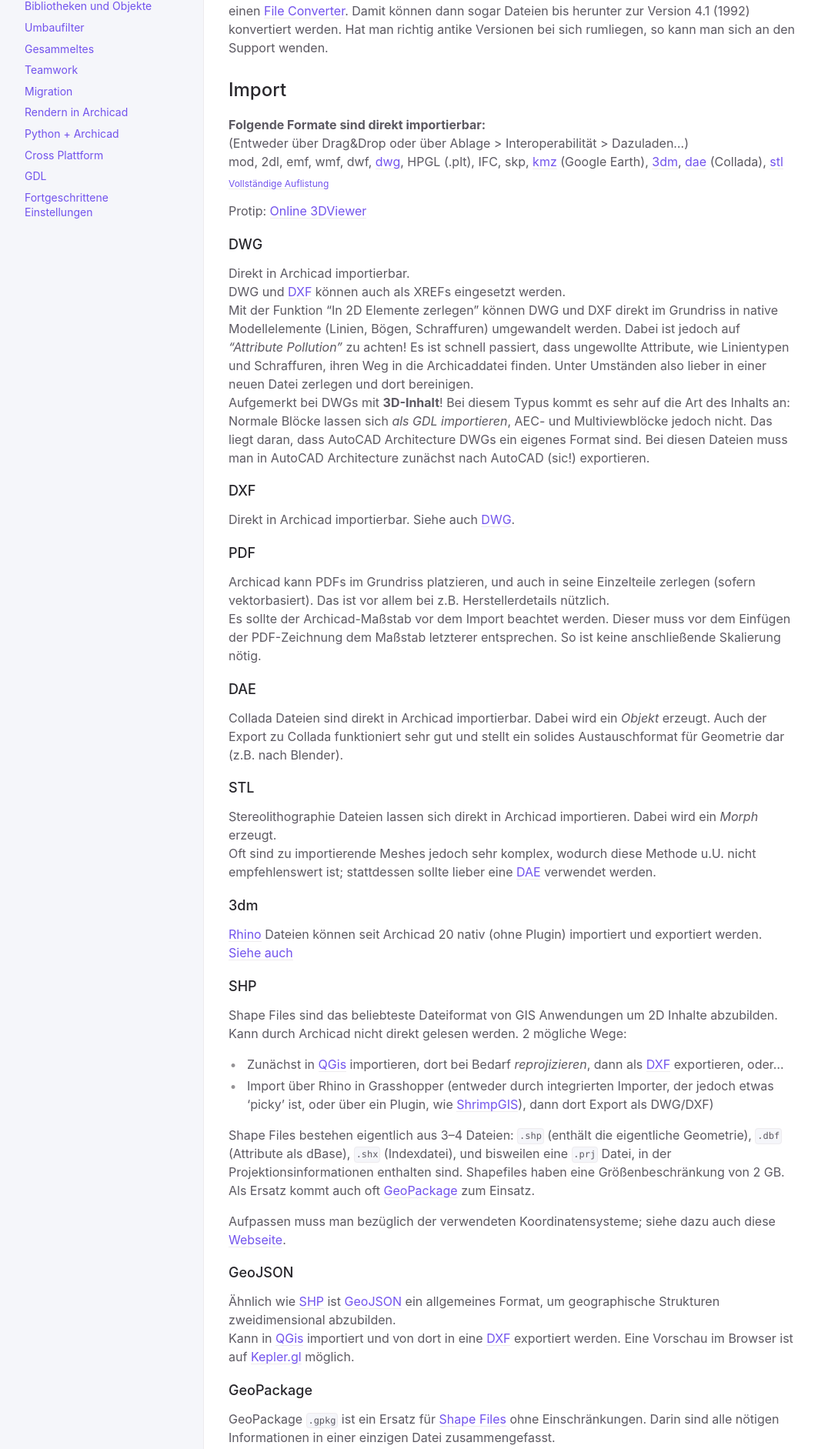
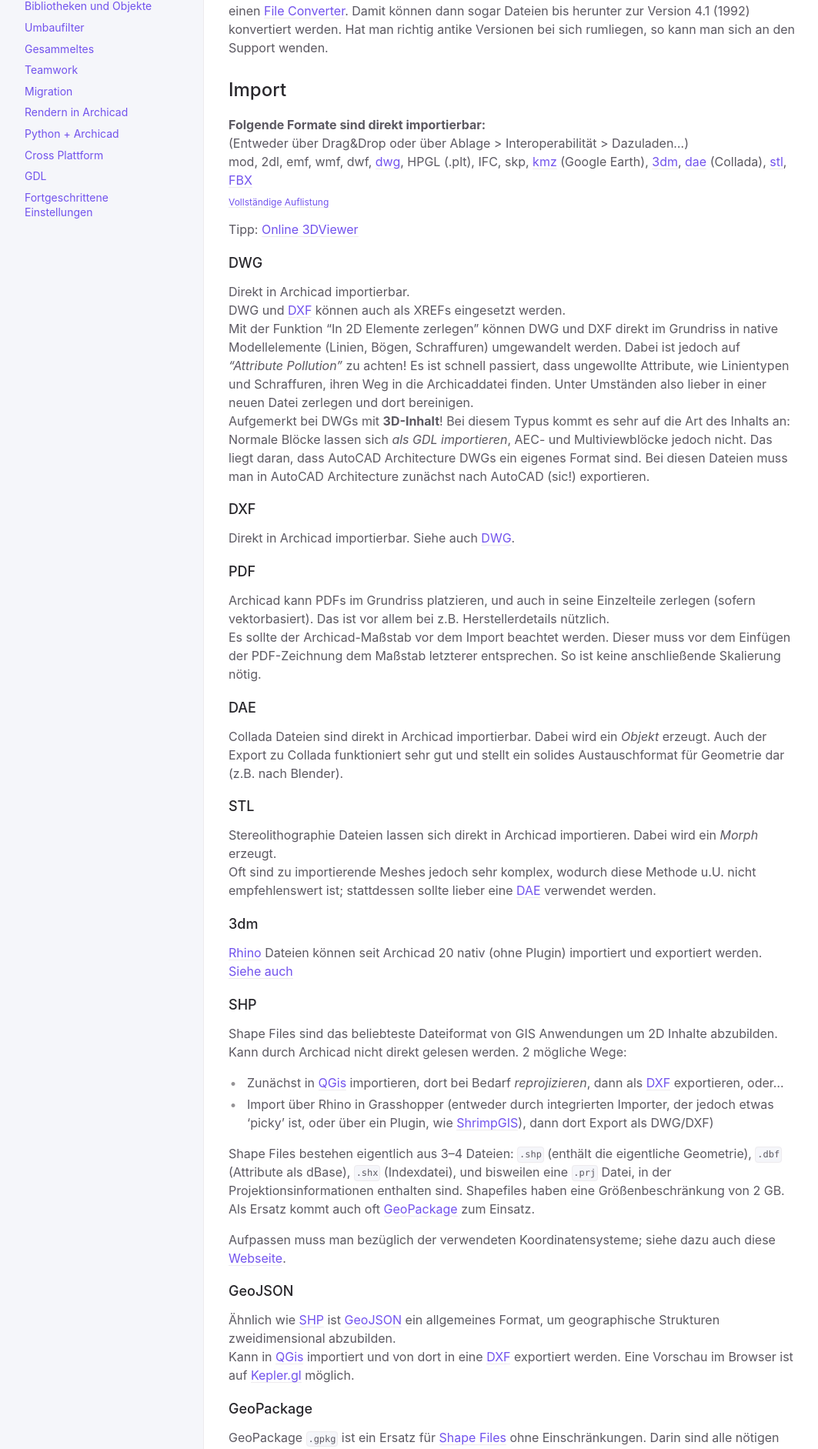
Before and after one commit to runxel/archicad-wiki, a Jekyll site: the page built from _pages/30_Datei_Workflows.md, in a window 1280 px wide. Shown: the part 362-2245 px from the top of the page at 77% size, without its empty margins (107-1170 px from the left). Built offline with Jekyll 4.4.1, drawn with Linux system fonts in a browser that asks for light colours; some of the changed text lies outside the part shown.

Commit message:
fbx added

```diff
--- a/_pages/30_Datei_Workflows.md
+++ b/_pages/30_Datei_Workflows.md
@@ -17,10 +17,10 @@ Für noch ältere Dateien braucht man einen [File Converter](https://www.graphis
 
 **Folgende Formate sind direkt importierbar:**
 (Entweder über Drag&Drop oder über Ablage > Interoperabilität > Dazuladen…)
-mod, 2dl, emf, wmf, dwf, [dwg](#dwg), HPGL (.plt), IFC, skp, [kmz](#kmz) (Google Earth), [3dm](#3dm), [dae](#dae) (Collada), [stl](#stl)
+mod, 2dl, emf, wmf, dwf, [dwg](#dwg), HPGL (.plt), IFC, skp, [kmz](#kmz) (Google Earth), [3dm](#3dm), [dae](#dae) (Collada), [stl](#stl), [FBX](#fbx)
 <sub>[Vollständige Auflistung](https://helpcenter.graphisoft.com/knowledgebase/25765/)</sub>
 
-Protip: [Online 3DViewer](https://3dviewer.net/)
+Tipp: [Online 3DViewer](https://3dviewer.net/)
 
 ### DWG
 Direkt in Archicad importierbar.
@@ -115,7 +116,6 @@ Revit Families (`.rfa`) und Revit Dateien (`.rvt`) können zumindest ihrer Geome
 Bis Archicad 24 mit dem [Plugin von Bim6x](https://bim6x.com/store). ([Helpcenter Artikel](https://helpcenter.graphisoft.com/knowledgebase/85861/))
 Ab Archicad 25 ist das [nativ möglich](https://helpcenter.graphisoft.com/user-guide/136661/#XREF_34859_Native_to_ARCHICAD). Revit Modelle können nun auch gehotlinkt werden; MEP Families werden korrekt übernommen und sind mit dem MEP Modeler verknüpfbar.
 
-
 ### RVT
 Siehe [RFA](#rfa)
 
@@ -146,7 +146,7 @@ Um stark facettierte Objekte zu entschärfen wählt man:
 
 ![Meshlab Einstellungen](../img/meshlab-simplification-settings.png)
 
-Dort kann man dann die <samp>Target number of faces</samp> langsam herunterdrehen – "Apply" drücken nicht vergessen. Je nach Komplexität sollte man versuchen am Ende mindestens unter 10'000 Faces zu kommen. Wichtig: "<samp>Preserve Boundary of the mesh</samp>" sollte angehakt sein, damit das Element nicht "schrumpft". "<samp>Preserve Topology</samp>" kann ebenfalls zu besseren Ergebnissen führen.
+Dort kann man dann die <samp>Target number of faces</samp> langsam herunterdrehen – "Apply" drücken nicht vergessen. Je nach Komplexität sollte man versuchen am Ende mindestens unter 10'000 Faces zu kommen. Wichtig: "<samp>Preserve Boundary of the mesh</samp>" sollte angehakt sein, damit das Element nicht "schrumpft". "<samp>Preserve Topology</samp>" _kann_ ebenfalls zu besseren Ergebnissen führen.
 
 Je nachdem, wo das Objekt ursprünglich herkam, sind die Achsen "verdreht" – es gibt leider keine einheitliche Konvention. Um sicher zu gehen hilft:
 "<samp>Render > Show Axis</samp>"
```
Also changed, not shown: other parts of _pages/30_Datei_Workflows.md (+3 -2 lines).
